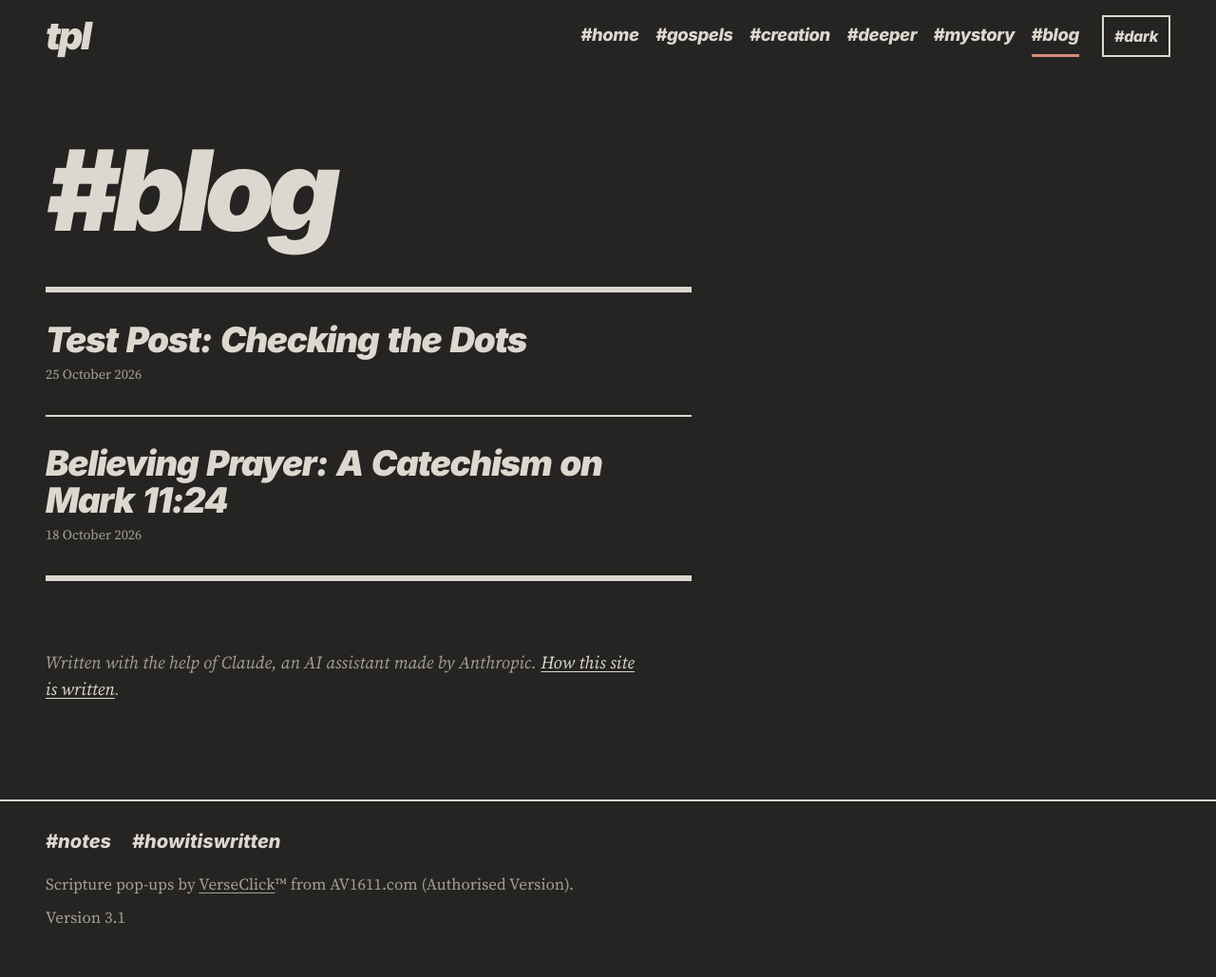
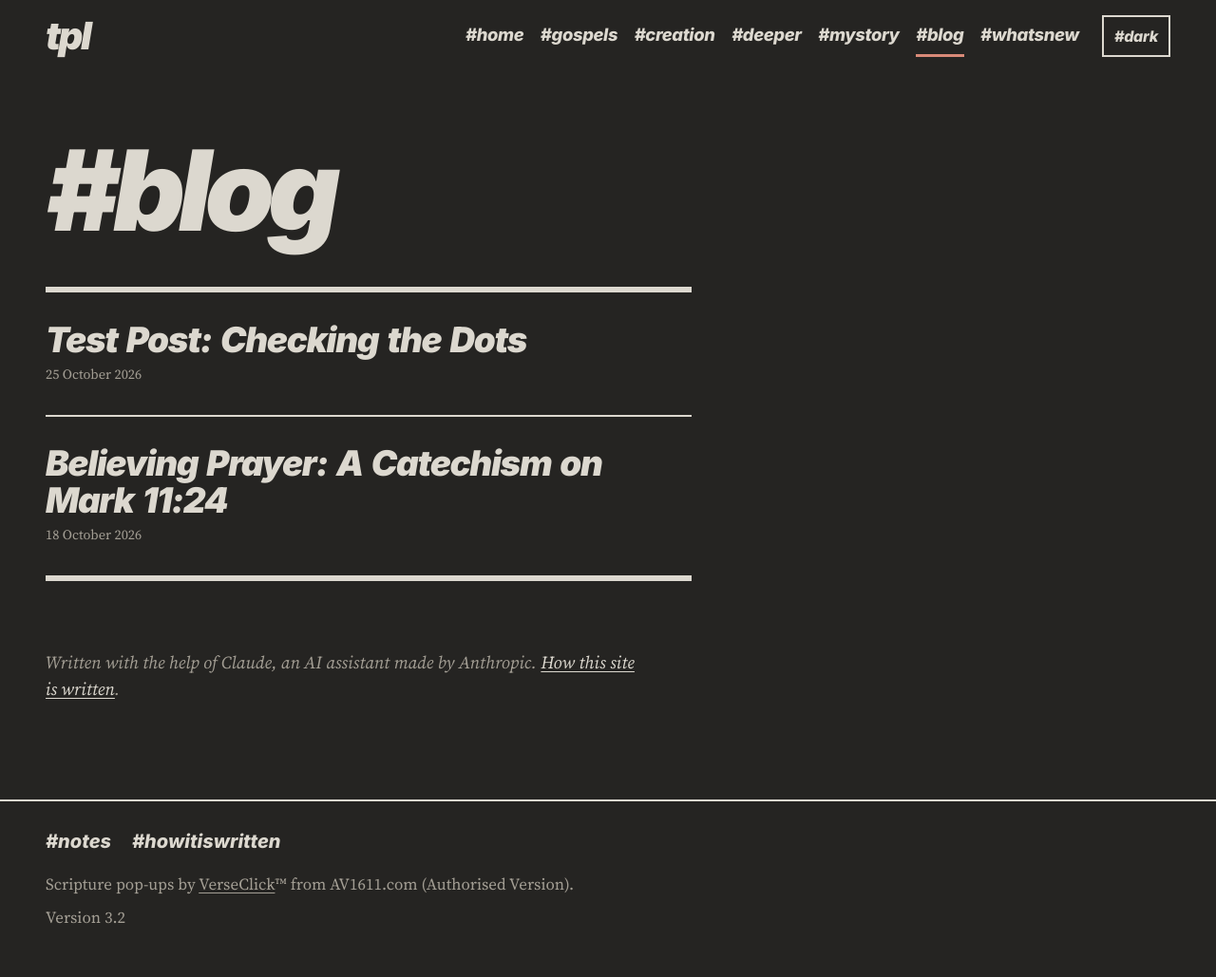
Before and after one commit to ForestWalkUK/truthpeaceandlove, a Jekyll site: the page built from blog.md, in a window 1280 px wide. Shown: the whole page at 95% size. Built offline with Jekyll 4.4.1, drawn with Linux system fonts in a browser that asks for light colours.

Commit message:
v3.2: #whatsnew in the menu, white heartbeat on light theme
- Added #whatsnew to the menu after #blog; jumps to the list on the home page, shown only when something was posted in the past month
- Heartbeat line now white on the light theme (crimson on dark unchanged)

```diff
--- a/PROJECT-STATE.txt
+++ b/PROJECT-STATE.txt
@@ -1,7 +1,7 @@
 Truth, Peace and Love - PROJECT STATE
 =====================================
-Version: 3.1 (30th October, A.D. 2026)
-Archive: truthpeaceandlove-v3.1.zip
+Version: 3.2 (30th October, A.D. 2026)
+Archive: truthpeaceandlove-v3.2.zip
 
 What the site is
 ----------------
--- a/_config.yml
+++ b/_config.yml
@@ -3,7 +3,7 @@ lang: en-GB
 url: "https://forestwalkuk.github.io"
 baseurl: "/truthpeaceandlove"
 markdown: kramdown
-site_version: "3.1"
+site_version: "3.2"
 strapline: Found in Jesus Christ
 exclude:
   - README.md
--- a/_layouts/default.html
+++ b/_layouts/default.html
@@ -15,10 +15,13 @@
 <header class="masthead wrap">
 <a class="wordmark" href="{{ '/' | relative_url }}" aria-label="{{ site.title }}, home">tpl</a>
 <nav aria-label="Main">
+{% comment %} Newest thing posted (blog posts, and pages with "date:"), for the #whatsnew menu entry. {% endcomment %}{% assign wn_newest = "" %}{% if site.posts.size > 0 %}{% assign wn_newest = site.posts.first.date | date: "%Y-%m-%d" %}{% endif %}{% for p in site.pages %}{% if p.date %}{% assign wn_d = p.date | date: "%Y-%m-%d" %}{% if wn_d > wn_newest %}{% assign wn_newest = wn_d %}{% endif %}{% endif %}{% endfor %}{% assign wn_cutoff = site.time | date: "%s" | minus: 2764800 | date: "%Y-%m-%d" %}
 <ul class="menu">
-{% for item in site.data.sections.menu %}{% assign target = site.pages | where: "url", item.url | first %}{% if target %}
-<li><a href="{{ item.url | relative_url }}" aria-label="{{ item.name }}"{% if page.url == item.url %} aria-current="page"{% elsif item.url != "/" and page.url contains item.url %} aria-current="true"{% endif %}><span class="hash" aria-hidden="true">#</span>{{ item.tag }}</a></li>{% endif %}{% endfor %}
+{% for item in site.data.sections.menu %}{% assign target = site.pages | where: "url", item.url | first %}{% assign show = true %}{% if item.only_when_new %}{% if wn_newest == "" or wn_newest < wn_cutoff %}{% assign show = false %}{% endif %}{% endif %}{% if target and show %}
+{% if item.anchor %}<li{% if item.only_when_new %} data-newest="{{ wn_newest }}"{% endif %}><a href="{{ item.url | relative_url }}#{{ item.anchor }}" aria-label="{{ item.name }}"><span class="hash" aria-hidden="true">#</span>{{ item.tag }}</a></li>{% else %}<li><a href="{{ item.url | relative_url }}" aria-label="{{ item.name }}"{% if page.url == item.url %} aria-current="page"{% elsif item.url != "/" and page.url contains item.url %} aria-current="true"{% endif %}><span class="hash" aria-hidden="true">#</span>{{ item.tag }}</a></li>{% endif %}{% endif %}{% endfor %}
 </ul>
+<script>/* Hide #whatsnew in the menu once its newest entry is more than a month old by the reader's calendar. */
+(function(){var li=document.querySelector(".menu li[data-newest]");if(!li)return;var p=li.getAttribute("data-newest").split("-"),d=new Date(+p[0],p[1]-1,+p[2]),l=new Date();l.setMonth(l.getMonth()-1);l.setHours(0,0,0,0);if(d<l)li.hidden=true})();</script>
 </nav>
 <button type="button" class="theme-toggle" id="theme-toggle" hidden><span class="hash" aria-hidden="true">#</span><span id="theme-name">dark</span></button>
 </header>
--- a/assets/css/style.css
+++ b/assets/css/style.css
@@ -1,4 +1,4 @@
-/* Truth, Peace and Love - style.css - version 3.1 (typographic design) */
+/* Truth, Peace and Love - style.css - version 3.2 (typographic design) */
 
 /* Typefaces (SIL Open Font Licence), self-hosted:
    Source Serif 4 for reading (assets/fonts/OFL.txt);
@@ -88,12 +88,12 @@ h3{font-weight:600;font-size:1.2em;line-height:1.3;margin:1.6em 0 .4em}
 
 /* Home */
 .hero{margin:clamp(2.5rem,8vw,6.5rem) 0 clamp(2rem,4vw,3rem);position:relative;isolation:isolate}
-/* Heartbeat line across the title (v2.7, _includes/ecg.html). --ecg is its colour: crimson,
-   a little brighter on dark paper than on light so it looks the same strength on both.
+/* Heartbeat line across the title (v2.7, _includes/ecg.html). --ecg is its colour:
+   crimson on dark paper, white on light paper (v3.2, Carl's choice).
    z-index:-1 puts the line behind the letters (it shows between them); 1 would put it in front. */
 .ecg{position:absolute;left:0;top:0;width:0;height:0;pointer-events:none;color:var(--ecg);z-index:-1}
 html{--ecg:#d4143a}
-:root[data-theme="light"]{--ecg:#a8102e}
+:root[data-theme="light"]{--ecg:#ffffff}
 body{overflow-x:clip}
 .hero-title{margin:0;font-size:clamp(3.2rem,12.5vw,11.5rem);line-height:.86;letter-spacing:-.055em}
 /* Phones and narrow windows (v2.9): the home-page title 30% larger. The strapline is unchanged. */
```
Also changed, not shown: other parts of PROJECT-STATE.txt (+1 -1 lines), _data/sections.yml (+7 -0 lines), CHANGELOG.txt.
